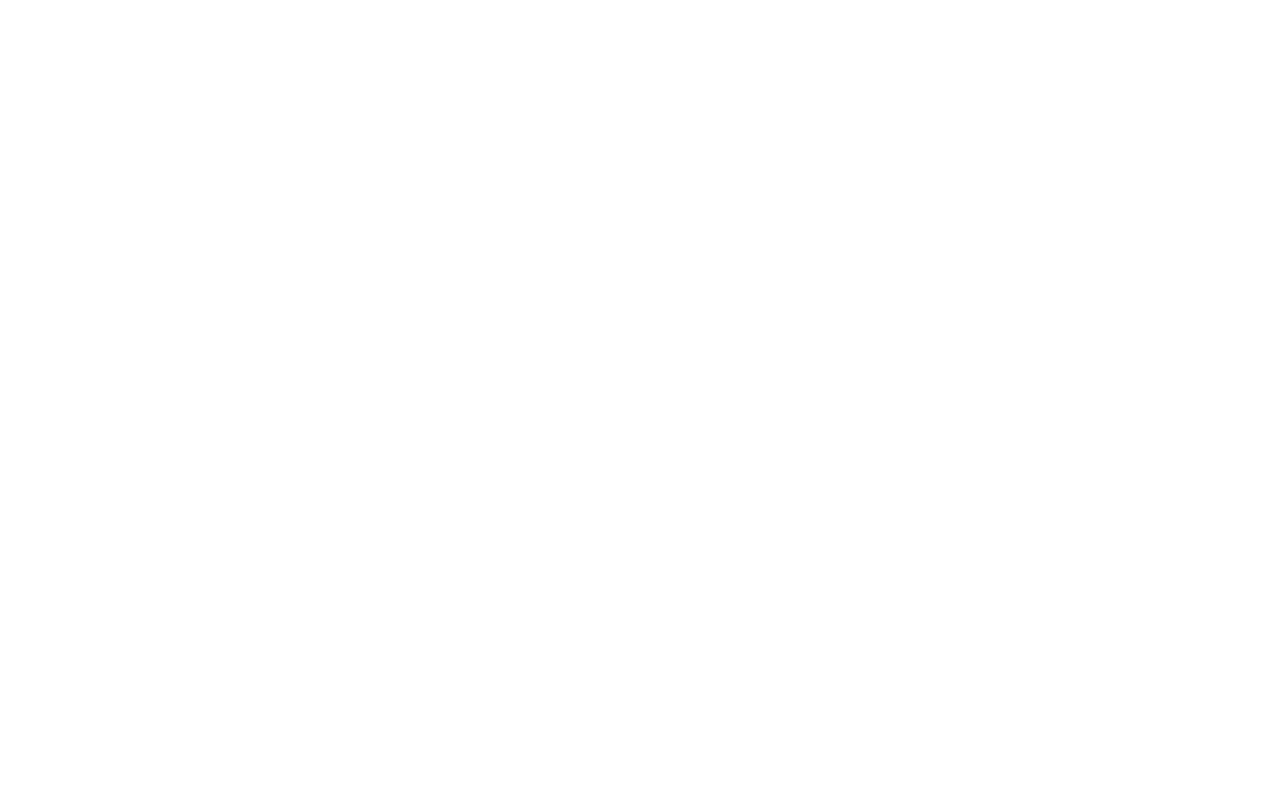
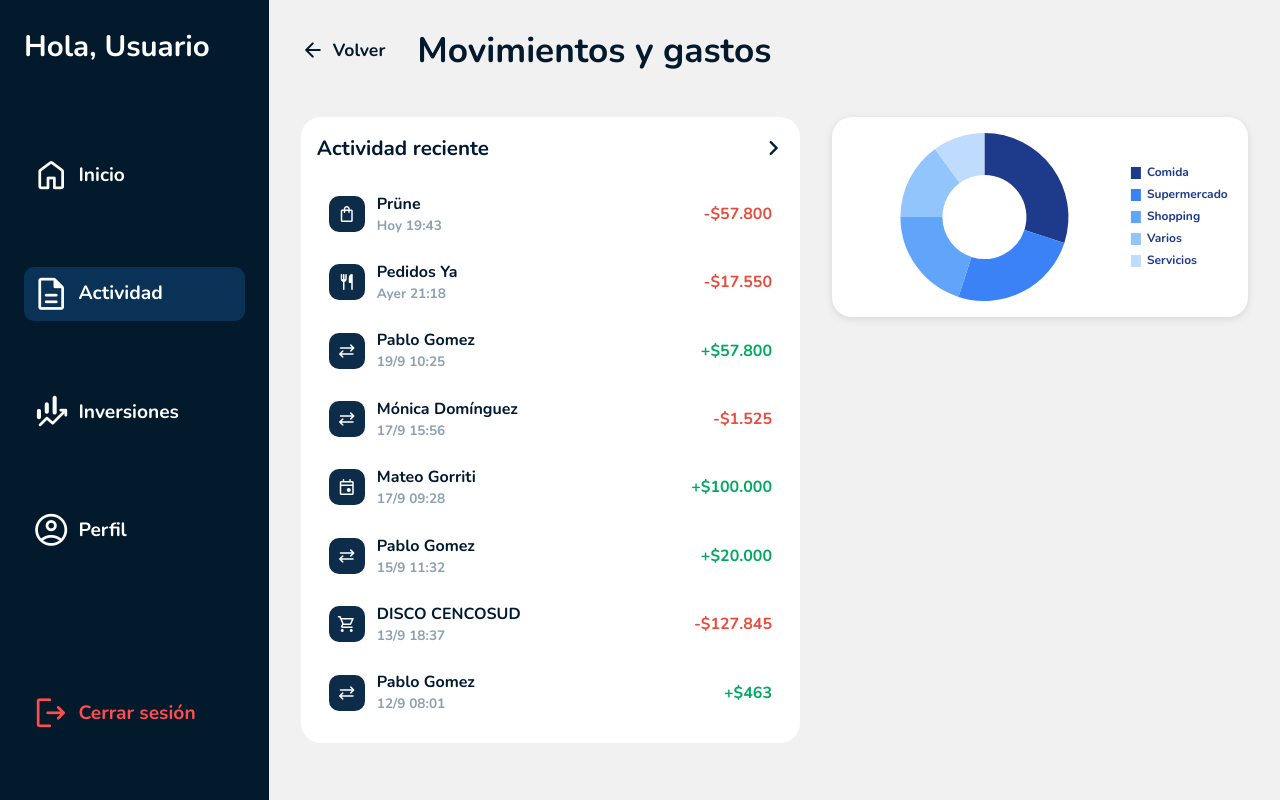
Before and after one commit to Lchiossone2004/TP_HCI, a Vue app in the folder tp-hci-g3/: page /actividad in a window 1280 px wide. Before the commit this address had no page. Built offline with nearby package versions, Linux system fonts and the light colour scheme.

Commit message:
botones y arranque de activity

```diff
--- a/tp-hci-g3/src/components/Sidebar.vue
+++ b/tp-hci-g3/src/components/Sidebar.vue
@@ -3,7 +3,13 @@
     <h2 class="title">Hola, Usuario</h2>
     <nav class="menu-container">
       <div class="menu">
-        <button v-for="item in menuItems" :key="item.text" class="menu-btn">
+        <button
+          v-for="item in menuItems"
+          :key="item.text"
+          class="menu-btn"
+          :class="{ active: route.path === item.route }"
+          @click="goTo(item.route)"
+        >
           <span class="material-symbols-rounded icon">{{ item.icon }}</span>
           <span class="text">{{ item.text }}</span>
         </button>
@@ -17,12 +23,20 @@
 </template>
 
 <script setup>
+import { useRouter, useRoute } from 'vue-router'
+const router = useRouter()
+const route = useRoute()
+
 const menuItems = [
-  { text: 'Inicio', icon: 'home' },
-  { text: 'Actividad', icon: 'description' },
-  { text: 'Inversiones', icon: 'finance_mode' },
-  { text: 'Perfil', icon: 'account_circle' }
+  { text: 'Inicio', icon: 'home', route: '/home' },
+  { text: 'Actividad', icon: 'description', route: '/actividad' },
+  { text: 'Inversiones', icon: 'finance_mode', route: '/inversiones' },
+  { text: 'Perfil', icon: 'account_circle', route: '/ProfilePAGE' }
 ]
+
+function goTo(route) {
+  router.push(route)
+}
 </script>
 
 <style scoped>
@@ -83,6 +97,12 @@
   background-color: rgba(255, 77, 77, 0.1);
   border-radius: 10px; /* Esquinas redondeadas en hover */
 }
+
+.menu-btn.active {
+  background-color: #093256;
+  border-radius: 10px;
+}
+
 .text {
   font-size: clamp(1rem, 1.5vw, 1.5rem);
   white-space: nowrap;        /* No hacer saltos de línea */
--- /dev/null
+++ b/tp-hci-g3/src/pages/ActivityAndSpendings.vue
@@ -0,0 +1,119 @@
+<template>
+  <div class="layout">
+    <Sidebar />
+    <main class="main-content">
+      <div class="top-section">
+        <div class="header-activity">
+          <button class="back-btn">
+            <span class="material-symbols-rounded">arrow_back</span> Volver
+          </button>
+          <h2>Movimientos y gastos</h2>
+          <!-- Aquí puedes poner filtros de mes/año si quieres -->
+        </div>
+      </div>
+      <div class="bottom-section">
+        <div class="activity-col">
+          <Activity />
+        </div>
+        <div class="chart-col">
+          <MonthlyExpensesChart />
+          <!-- Aquí puedes agregar más componentes debajo si quieres -->
+        </div>
+      </div>
+    </main>
+  </div>
+</template>
+
+<script setup>
+import Sidebar from '@/components/Sidebar.vue'
+import Activity from '@/components/Activity.vue'
+import MonthlyExpensesChart from '@/components/MonthlyExpensesChart.vue'
+</script>
+
+<style scoped>
+.layout {
+  display: flex;
+  min-height: 100vh;
+}
+
+.main-content {
+  margin-left: 21vw;
+  padding: 1.5rem 2rem;
+  min-height: 100vh;
+  background-color: #F1F1F1;
+  flex: 1;
+  display: flex;
+  flex-direction: column;
+  gap: 1.5rem;
+  box-sizing: border-box;
+}
+
+.top-section {
+  width: 100%;
+  margin-bottom: 1rem;
+}
+
+.header-activity {
+  display: flex;
+  align-items: center;
+  gap: 2rem;
+}
+
+.header-activity h2 {
+  font-size: 2.2rem;
+  font-weight: bold;
+  color: #03192C;
+  margin: 0;
+}
+
+.back-btn {
+  background: none;
+  border: none;
+  color: #03192C;
+  font-size: 1.1rem;
+  display: flex;
+  align-items: center;
+  cursor: pointer;
+  gap: 0.5rem;
+}
+
+.bottom-section {
+  display: flex;
+  gap: 2rem;
+  width: 100%;
+  max-width: 1200px;
+}
+
+.activity-col {
+  flex: 1.2;
+  min-width: 350px;
+  max-width: 600px;
+}
+
+.chart-col {
+  flex: 1;
+  min-width: 300px;
+  max-width: 500px;
+  display: flex;
+  flex-direction: column;
+  gap: 1.5rem;
+}
+
+/* Responsive */
+@media (max-width: 1024px) {
+  .main-content {
+    margin-left: 0;
+    padding: 1rem;
+  }
+  .bottom-section {
+    flex-direction: column;
+    align-items: center;
+    gap: 1.5rem;
+  }
+  .activity-col, .chart-col {
+    width: 100%;
+    max-width: 600px;
+    min-width: unset;
+  }
+}
+</style>
--- a/tp-hci-g3/src/router.js
+++ b/tp-hci-g3/src/router.js
@@ -3,6 +3,7 @@
 import HomePage from './pages/HomePage.vue'
 import AuthView from './pages/AuthView.vue'
 import ProfilePage from './pages/ProfilePage.vue'
+import ActivityAndSpendings from './pages/ActivityAndSpendings.vue'
 
 const routes = [
   {
@@ -20,6 +21,11 @@
     name: 'ProfilePage',
     component: ProfilePage
   },
+  {
+    path: '/actividad',
+    name: 'Actividad',
+    component: ActivityAndSpendings
+  },
 ]
 
 const router = createRouter({
```
